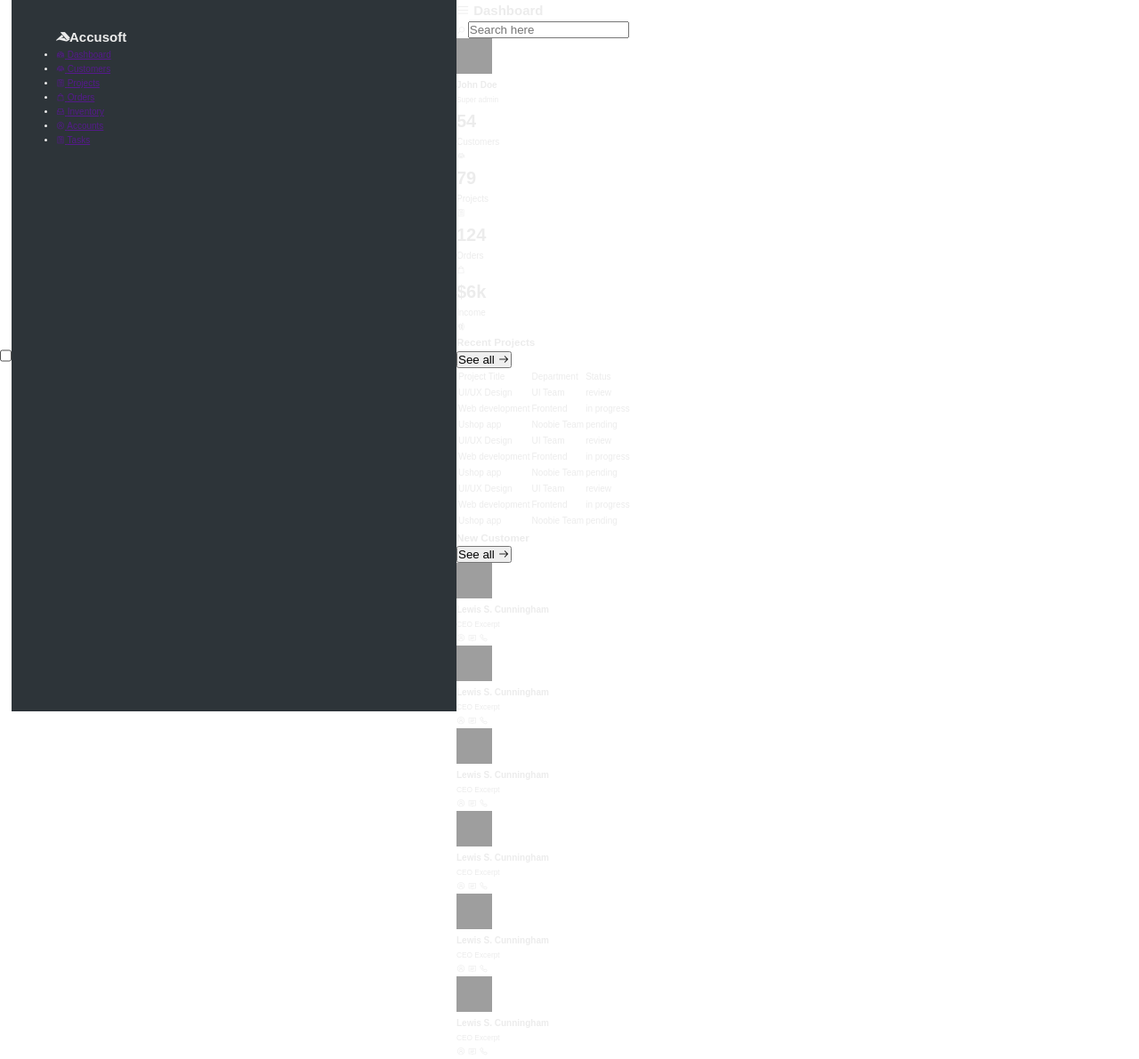
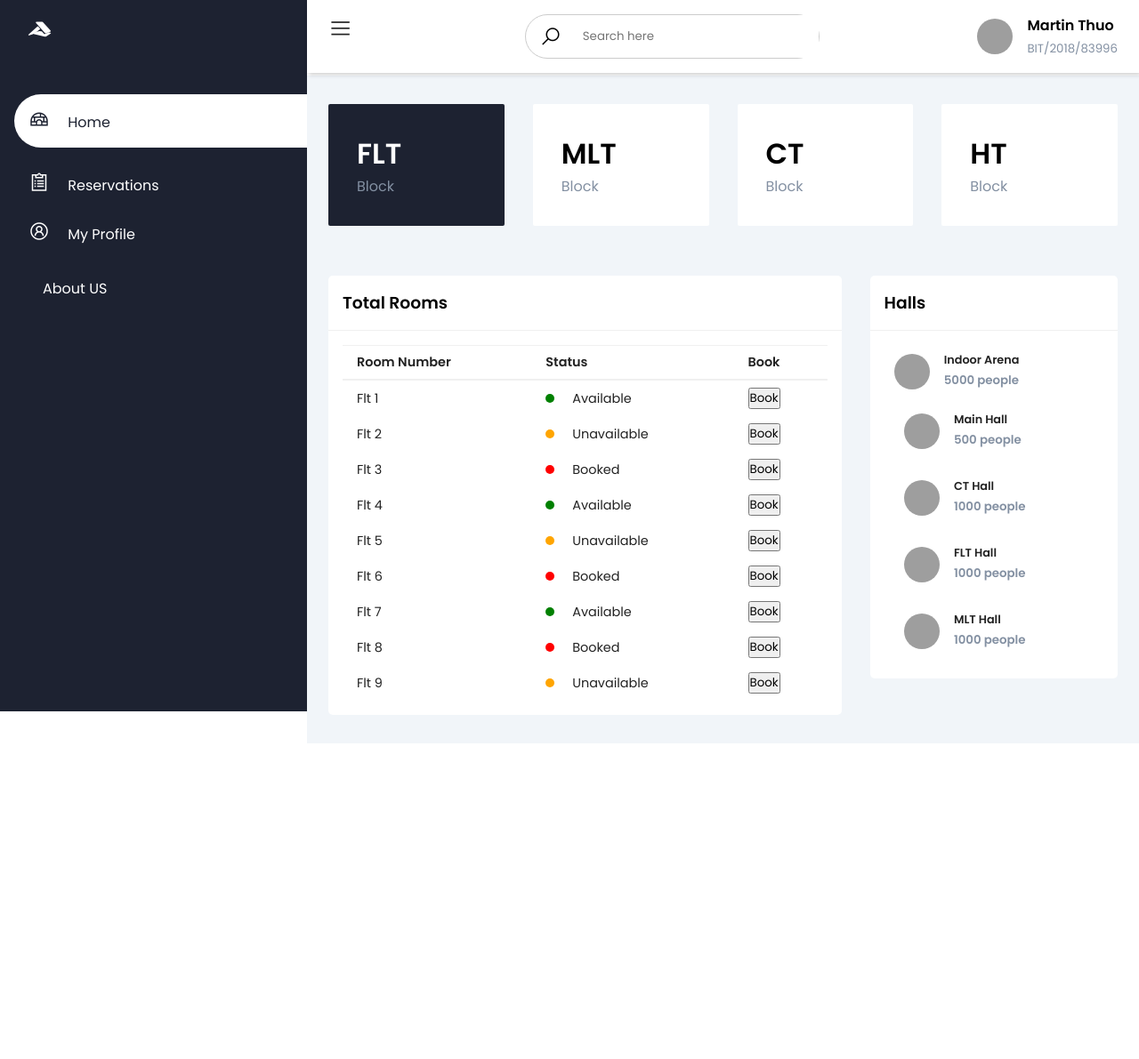
Before and after one commit to Kandy-Hamisi/venue-finder, a PHP site: page /index2.html in a window 1280 px wide. Shown: the whole page at 89% size. After the commit the page ends 836 px from the top, so only its background shows below. Run offline with PHP 8.4, Linux system fonts and the light colour scheme; grey boxes are pictures that could not be loaded.

Commit message:
modified the project

```diff
--- a/css/style2.css
+++ b/css/style2.css
@@ -1,7 +1,7 @@
 @import url('https://fonts.googleapis.com/css2?family=Poppins:wght@300;400;500;600&display=swap');
 
 :root {
-    --main-color: #DD2F6E;
+    --main-color: #1D2231;
     --color-dark: #1D2231;
     --text-grey: #8390A2;
 }
@@ -199,6 +199,12 @@ main {
     color: var(--text-grey);
 }
 
+.active-block {
+    background: var(--main-color);
+    color: #fff;
+}
+
+/*
 .card-single:last-child {
     background: var(--main-color);
 }
@@ -208,7 +214,7 @@ main {
 .card-single:last-child div:last-child span {
     color: #fff;
 }
-
+*/
 .recent-grid {
     margin-top: 3.5rem;
     display: grid;
@@ -275,16 +281,16 @@ tr td:last-child {
     align-items: center;
 }
 
-.status.purple {
-    background: rebeccapurple;
-}
-
-.status.pink {
-    background: deeppink;
+.status.green {
+    background: green;
 }
 
 .status.orange {
-    background: orangered;
+    background: red;
+}
+
+.status.red {
+    background: orange;
 }
 
 .table-responsive {
--- a/index2.html
+++ b/index2.html
@@ -7,14 +7,14 @@
     <meta name="viewport" content="width=device-width, initial-scale=1.0">
     <title>Dashboard</title>
     <link rel="stylesheet" href="https://maxst.icons8.com/vue-static/landings/line-awesome/line-awesome/1.3.0/css/line-awesome.min.css">
-    <link rel="stylesheet" href="css/style.css">
+    <link rel="stylesheet" href="css/style2.css">
 </head>
 <body>
 
     <input type="checkbox" id="nav-toggle">
     <div class="sidebar">
         <div class="sidebar-brand">
-            <h2><span class="lab la-accusoft"></span><span>Accusoft</span></h2>
+            <h2><span class="lab la-accusoft"></span><span></span></h2>
         </div>
 
 
@@ -22,37 +22,22 @@
             <ul>
                 <li>
                     <a href="" class="active"><span class="las la-igloo"></span>
-                    <span>Dashboard</span></a>
-                </li>
-
-                <li>
-                    <a href=""><span class="las la-users"></span>
-                    <span>Customers</span></a>
+                    <span>Home</span></a>
                 </li>
 
                 <li>
                     <a href=""><span class="las la-clipboard-list"></span>
-                    <span>Projects</span></a>
-                </li>
-
-                <li>
-                    <a href=""><span class="las la-shopping-bag"></span>
-                    <span>Orders</span></a>
-                </li>
-
-                <li>
-                    <a href=""><span class="las la-receipt"></span>
-                    <span>Inventory</span></a>
+                    <span>Reservations</span></a>
                 </li>
 
                 <li>
                     <a href=""><span class="las la-user-circle"></span>
-                    <span>Accounts</span></a>
+                    <span>My Profile</span></a>
                 </li>
 
                 <li>
-                    <a href=""><span class="las la-clipboard-list"></span>
-                    <span>Tasks</span></a>
+                    <a href=""><span></span>
+                    <span>About US</span></a>
                 </li>
             </ul>
         </div>
@@ -61,11 +46,11 @@
     <div class="main-content">
         <header>
             <h2>
+
                 <label for="nav-toggle">
                     <span class="las la-bars"></span>
                 </label>
 
-                Dashboard
             </h2>
 
             <div class="search-wrapper">
@@ -74,10 +59,10 @@
             </div>
 
             <div class="user-wrapper">
-                <img src="img/2.jpg" width="40px" height="40px" alt="">
+                <img src="img/1.jpg" width="40px" height="40px" alt="">
                 <div>
-                    <h4>John Doe</h4>
-                    <small>Super admin</small>
+                    <h4>Martin Thuo</h4>
+                    <small>BIT/2018/83996</small>
                 </div>
             </div>
         </header>
@@ -85,43 +70,44 @@
         <main>
 
             <div class="cards">
-                <div class="card-single">
+
+                <div class="card-single active-block">
                     <div>
-                        <h1>54</h1>
-                        <span>Customers</span>
+                        <h1>FLT</h1>
+                        <span>Block</span>
                     </div>
                     <div>
-                        <span class="las la-users"></span>
+                        <span class=""></span>
                     </div>
                 </div>
 
                 <div class="card-single">
                     <div>
-                        <h1>79</h1>
-                        <span>Projects</span>
+                        <h1>MLT</h1>
+                        <span>Block</span>
                     </div>
                     <div>
-                        <span class="las la-clipboard-list"></span>
+                        <span class=""></span>
                     </div>
                 </div>
 
                 <div class="card-single">
                     <div>
-                        <h1>124</h1>
-                        <span>Orders</span>
+                        <h1>CT</h1>
+                        <span>Block</span>
                     </div>
                     <div>
-                        <span class="las la-shopping-bag"></span>
+                        <span class=""></span>
                     </div>
                 </div>
 
                 <div class="card-single">
                     <div>
-                        <h1>$6k</h1>
-                        <span>Income</span>
+                        <h1>HT</h1>
+                        <span>Block</span>
                     </div>
                     <div>
-                        <span class="lab la-google-wallet"></span>
+                        <span class=""></span>
                     </div>
                 </div>
             </div>
@@ -130,9 +116,9 @@
                 <div class="projects">
                     <div class="card">
                         <div class="card-header">
-                            <h3>Recent Projects</h3>
+                            <h3>Total Rooms</h3>
 
-                            <button>See all <span class="las la-arrow-right"></span></button>
+                            <!-- <button>See all <span class="las la-arrow-right"></span></button> -->
                         </div>
 
                         <div class="card-body">
@@ -140,76 +126,82 @@
                                 <table width="100%">
                                     <thead>
                                         <tr>
-                                            <td>Project Title</td>
-                                            <td>Department</td>
+                                            <td>Room Number</td>
                                             <td>Status</td>
+                                            <td>Book</td>
                                         </tr>
                                     </thead>
                                     <tbody>
                                         <tr>
-                                            <td>UI/UX Design</td>
-                                            <td>UI Team</td>
-                                            <td><span class="status purple"></span>
-                                                review
+                                            <td>Flt 1</td>
+                                            <td><span class="status green"></span>
+                                                <span>Available</span>
                                             </td>
-                                        </tr>
-                                        <tr>
-                                            <td>Web development</td>
-                                            <td>Frontend</td>
-                                            <td><span class="status pink"></span>
-                                                in progress
-                                            </td>
-                                        </tr>
-                                        <tr>
-                                            <td>Ushop app</td>
-                                            <td>Noobie Team</td>
-                                            <td><span class="status orange"></span>
-                                                pending
-                                            </td>
+                                            <td><button>Book</button></td>
                                         </tr>
 
                                         <tr>
-                                            <td>UI/UX Design</td>
-                                            <td>UI Team</td>
-                                            <td><span class="status purple"></span>
-                                                review
+                                            <td>Flt 2</td>
+                                            <td><span class="status red"></span>
+                                                <span>Unavailable</span>
                                             </td>
-                                        </tr>
-                                        <tr>
-                                            <td>Web development</td>
-                                            <td>Frontend</td>
-                                            <td><span class="status pink"></span>
-                                                in progress
-                                            </td>
-                                        </tr>
-                                        <tr>
-                                            <td>Ushop app</td>
-                                            <td>Noobie Team</td>
-                                            <td><span class="status orange"></span>
-                                                pending
-                                            </td>
+                                            <td><button>Book</button></td>
                                         </tr>
 
                                         <tr>
-                                            <td>UI/UX Design</td>
-                                            <td>UI Team</td>
-                                            <td><span class="status purple"></span>
-                                                review
+                                            <td>Flt 3</td>
+                                            <td><span class="status orange"></span>
+                                                <span>Booked</span>
                                             </td>
+                                            <td><button>Book</button></td>
                                         </tr>
+
                                        <tr>
-                                            <td>Web development</td>
-                                            <td>Frontend</td>
-                                            <td><span class="status pink"></span>
-                                                in progress
+                                            <td>Flt 4</td>
+                                            <td><span class="status green"></span>
+                                                <span>Available</span>
                                             </td>
+                                            <td><button>Book</button></td>
                                         </tr>
+
                                        <tr>
-                                            <td>Ushop app</td>
-                                            <td>Noobie Team</td>
+                                            <td>Flt 5</td>
+                                            <td><span class="status red"></span>
+                                                <span>Unavailable</span>
+                                            </td>
+                                            <td><button>Book</button></td>
+                                        </tr>
+
+                                        <tr>
+                                            <td>Flt 6</td>
                                             <td><span class="status orange"></span>
-                                                pending
+                                                <span>Booked</span>
                                             </td>
+                                            <td><button>Book</button></td>
+                                        </tr>
+
+                                        <tr>
+                                            <td>Flt 7</td>
+                                            <td><span class="status green"></span>
+                                                <span>Available</span>
+                                            </td>
+                                            <td><button>Book</button></td>
+                                        </tr>
+
+                                        <tr>
+                                            <td>Flt 8</td>
+                                            <td><span class="status orange"></span>
+                                                <span>Booked</span>
+                                            </td>
+                                            <td><button>Book</button></td>
+                                        </tr>
+
+                                        <tr>
+                                            <td>Flt 9</td>
+                                            <td><span class="status red"></span>
+                                                <span>Unavailable</span>
+                                            </td>
+                                            <td><button>Book</button></td>
                                         </tr>
                                     </tbody>
                                 </table>
@@ -222,9 +214,9 @@
                 <div class="customers">
                     <div class="card">
                         <div class="card-header">
-                            <h3>New Customer</h3>
+                            <h3>Halls</h3>
 
-                            <button>See all <span class="las la-arrow-right"></span></button>
+                            <!-- <button>See all <span class="las la-arrow-right"></span></button> -->
                         </div>
 
                         <div class="card-body">
@@ -232,91 +224,62 @@
                                 <div class="info">
                                     <img src="img/2.jpg" width="40px" height="40px" alt="">
                                     <div>
-                                        <h4>Lewis S. Cunningham</h4>
-                                        <small>CEO Excerpt</small>
+                                        <h4>Indoor Arena</h4>
+                                        <small>5000 people</small>
                                     </div>
                                 </div>
-                                <div class="contact">
-                                    <span class="las la-user-circle"></span>
-                                    <span class="las la-comment"></span>
-                                    <span class="las la-phone"></span>
+
+                            </div>
+
+                            <div class="customer">
+                                <div class="customer">
+                                    <div class="info">
+                                        <img src="img/2.jpg" width="40px" height="40px" alt="">
+                                        <div>
+                                            <h4>Main Hall</h4>
+                                            <small>500 people</small>
+                                        </div>
+                                    </div>
+
                                 </div>
                             </div>
 
                             <div class="customer">
+                                <div class="customer">
                                     <div class="info">
                                         <img src="img/2.jpg" width="40px" height="40px" alt="">
                                         <div>
-                                        <h4>Lewis S. Cunningham</h4>
-                                        <small>CEO Excerpt</small>
+                                            <h4>CT Hall</h4>
+                                            <small>1000 people</small>
                                         </div>
                                     </div>
-                                <div class="contact">
-                                    <span class="las la-user-circle"></span>
-                                    <span class="las la-comment"></span>
-                                    <span class="las la-phone"></span>
+
                                 </div>
                             </div>
 
                             <div class="customer">
+                                <div class="customer">
                                     <div class="info">
                                         <img src="img/2.jpg" width="40px" height="40px" alt="">
                                         <div>
-                                        <h4>Lewis S. Cunningham</h4>
-                                        <small>CEO Excerpt</small>
+                                            <h4>FLT Hall</h4>
+                                            <small>1000 people</small>
                                         </div>
                                     </div>
-                                <div class="contact">
-                                    <span class="las la-user-circle"></span>
-                                    <span class="las la-comment"></span>
-                                    <span class="las la-phone"></span>
+
                                 </div>
                             </div>
 
                             <div class="customer">
-                                <div class="info">
-                                    <img src="img/2.jpg" width="40px" height="40px" alt="">
-                                    <div>
-                                        <h4>Lewis S. Cunningham</h4>
-                                        <small>CEO Excerpt</small>
-                                    </div>
-                                </div>
-                                <div class="contact">
-                                    <span class="las la-user-circle"></span>
-                                    <span class="las la-comment"></span>
-                                    <span class="las la-phone"></span>
-                                </div>
-                            </div>
-
-
                                 <div class="customer">
                                     <div class="info">
                                         <img src="img/2.jpg" width="40px" height="40px" alt="">
                                         <div>
-                                        <h4>Lewis S. Cunningham</h4>
-                                        <small>CEO Excerpt</small>
-                                    </div>
-                                </div>
-                                <div class="contact">
-                                    <span class="las la-user-circle"></span>
-                                    <span class="las la-comment"></span>
-                                    <span class="las la-phone"></span>
+                                            <h4>MLT Hall</h4>
+                                            <small>1000 people</small>
                                         </div>
                                     </div>
 
-
-                            <div class="customer">
-                                <div class="info">
-                                    <img src="img/2.jpg" width="40px" height="40px" alt="">
-                                    <div>
-                                        <h4>Lewis S. Cunningham</h4>
-                                        <small>CEO Excerpt</small>
-                                    </div>
-                                </div>
-                                <div class="contact">
-                                    <span class="las la-user-circle"></span>
-                                    <span class="las la-comment"></span>
-                                    <span class="las la-phone"></span>
                                 </div>
                             </div>
                         </div>
```
Lines whose indentation alone changed are shown as unchanged.
